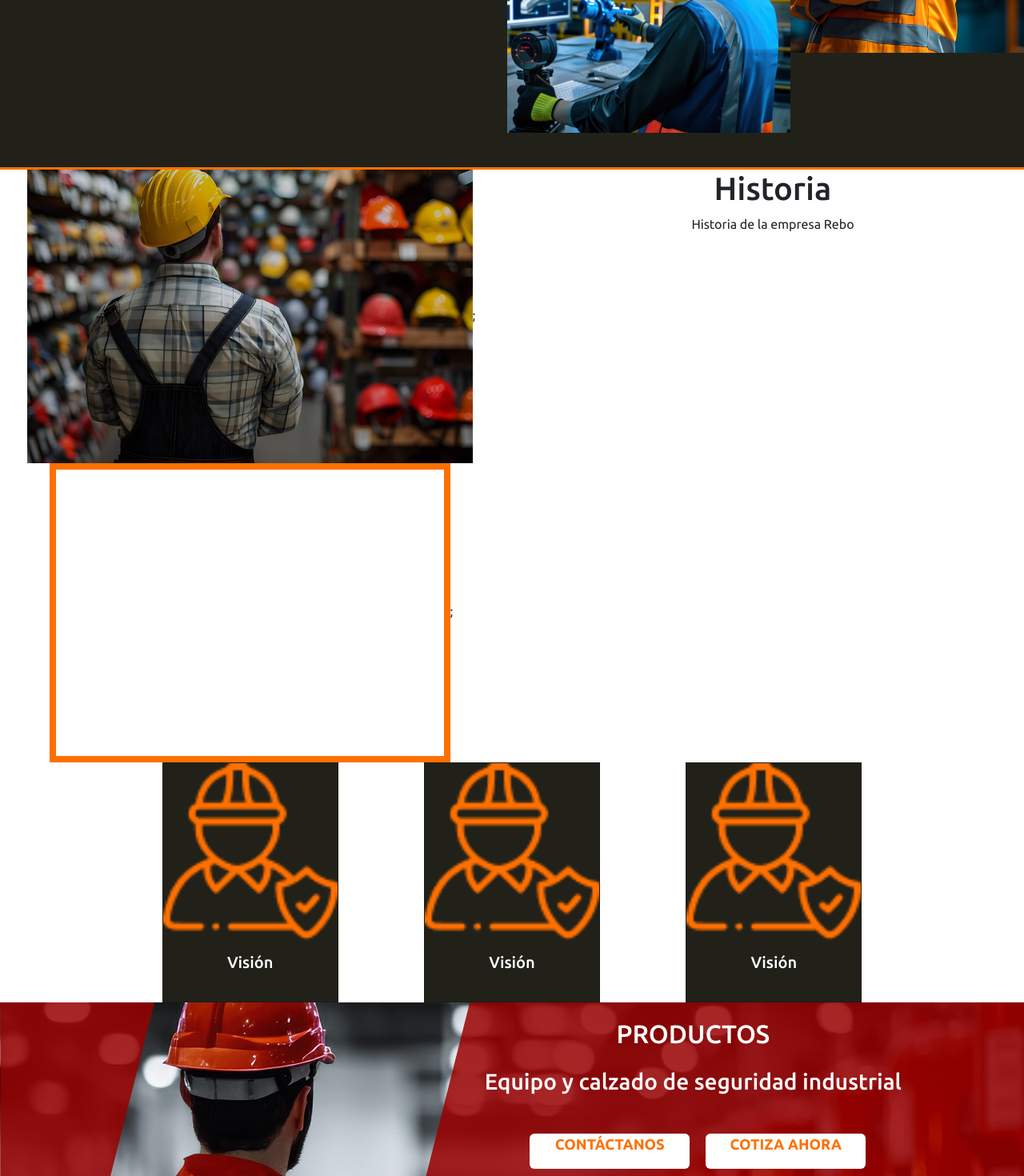
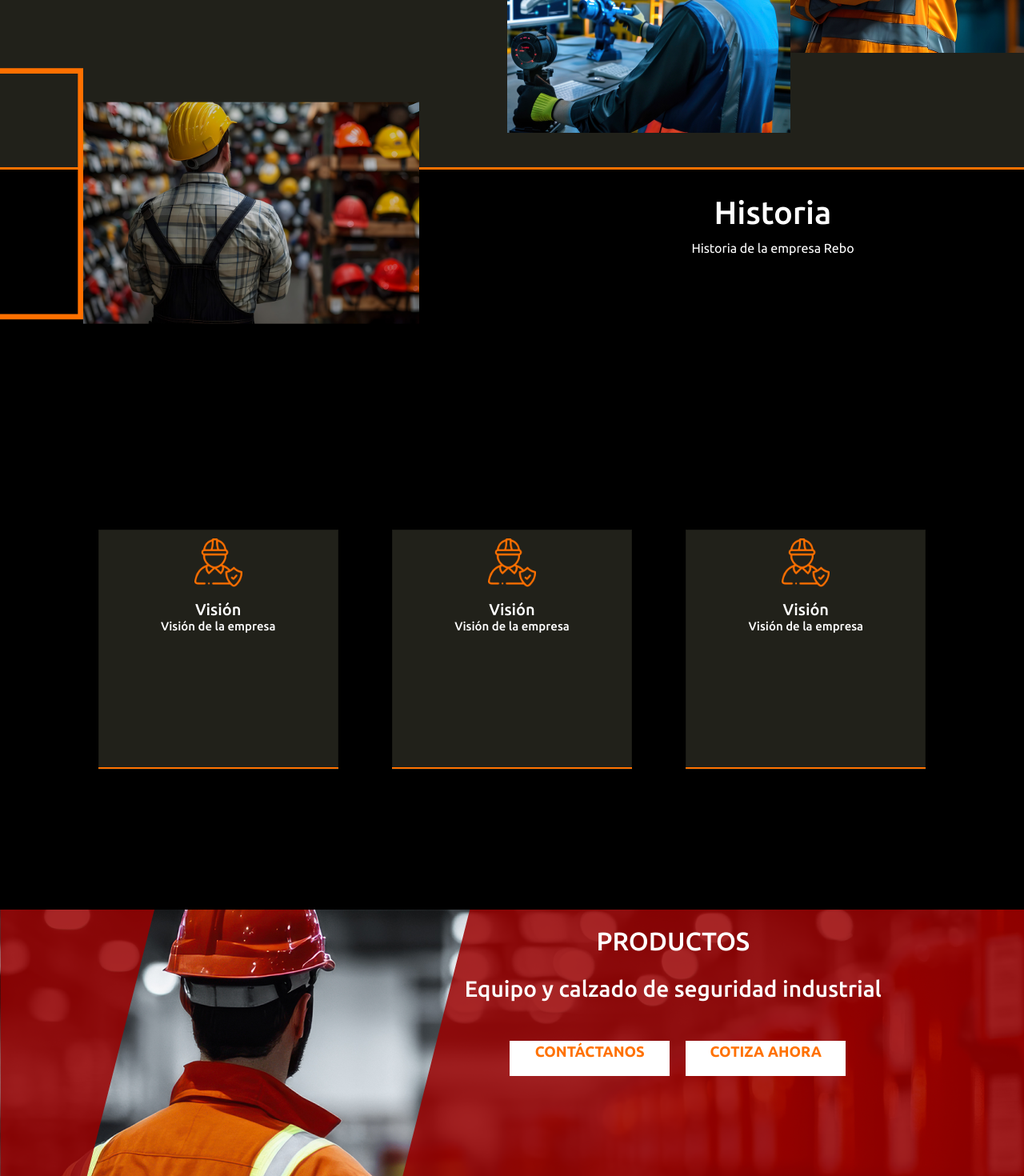
Before and after one commit to rebo-it/prototypes, a React (Create React App) app: page /Nosotros in a window 1280 px wide. Shown: the part 1080-2550 px from the top of the page at 80% size. Built offline with nearby package versions, Linux system fonts and the light colour scheme.

Commit message:
Fixed css for small screens

```diff
--- a/src/Components/Body/BodyStructure.css
+++ b/src/Components/Body/BodyStructure.css
@@ -57,6 +57,7 @@ div{
 	cursor: pointer;
 
   }
+
   .col text-start{
 	margin: 0;
 	padding: 0;
@@ -173,7 +174,7 @@ div{
 	.MidBody2Right{
 		padding-top: 20px;
 		padding-bottom: 20px;
-		padding-left: 20px;
+
 		padding-right: 20px;
 		background-color: rgba(153, 0, 0, 1);
 	}
--- a/src/Components/Body/BodyStructure.tsx
+++ b/src/Components/Body/BodyStructure.tsx
@@ -18,8 +18,8 @@ const BodyStructure: React.FC = () => {
     <div className="FullBody container-fluid bg-image p-0">
       <div className="TopBody">
         <div className="Top1 row justify-content-left ">
-          <div className="col justify-content-center justify-content-md-start">
-            <img className="LogoReboTop img-fluid" src={require('../Figma Components/ReboTopSection.png')} alt="Logo" />
+          <div className="LogoReboContainer col justify-content-start text-start ">
+            hola
           </div>
         </div>
         <div className="Top2 row justify-content-start justify-content-md-center text-wrap py-3  text-black" >
--- a/src/Components/Buttons/BodyTop1Button.css
+++ b/src/Components/Buttons/BodyTop1Button.css
@@ -1,5 +1,7 @@
 .btn{
-    border-radius: none;
+    --bs-btn-border-radius:0;
+    align-items: center;
+    border-radius: none!important;
     height: 5.5vh;
     min-height: 35px;
     font-weight: bold;
@@ -10,8 +12,8 @@
 
 }
 .BodyB{
-    border-radius: none;
-    border: none;
+    border-radius: none !important;
+    border: none!important;
     height: 5.5vh;
     font-weight: bold;
     max-width: 200px;
--- a/src/Components/Cards/HistoryCard.css
+++ b/src/Components/Cards/HistoryCard.css
@@ -0,0 +1,8 @@
+.Values{
+    height: 300px;
+    width: 300px;
+}
+.HistoryCardImage{
+    margin-top: 10px;
+    width: 60px;
+}
--- a/src/Components/Cards/HistoryCard.tsx
+++ b/src/Components/Cards/HistoryCard.tsx
@@ -24,10 +24,11 @@ const HistoryCard: React.FC<HistoryCardprops> = ({ label, label2}) => {
             <Card.Body className="HistoryCardBody" style={{maxHeight:'100px'}}>
                 <Card.Title className="HistoryCardTitle text-white" style={{ height:'72px', marginBottom:'68px' }}>
                     {label}
+                    <p style={{fontSize:'15px'}}>{label2}</p>
                 </Card.Title>
-                <p>{label2}</p>
+
             </Card.Body>
-            <div style={{width:'220px',backgroundColor:'rgba(255, 113, 0, 1)', height:'2px', marginTop:'75px'}}></div>
+            <div style={{width:'300px',backgroundColor:'rgba(255, 113, 0, 1)', height:'2px', marginTop:'125px'}}></div>
         </Card>
     );
 };
--- a/src/Components/Cards/LandingPageProducts.tsx
+++ b/src/Components/Cards/LandingPageProducts.tsx
@@ -9,6 +9,7 @@ interface LandingPageProductsprops {
     label: string;
     ContactLink: string;
     label2: string;
+
 
 }
 
--- a/src/Components/Header and Footer/Footer.css
+++ b/src/Components/Header and Footer/Footer.css
@@ -18,7 +18,6 @@
 }
 .LogoReboEnd{
 
-	height: 15vh;
-	width: 15vw;
+
 	min-width: 100px;
 }
--- a/src/Components/Header and Footer/HeaderBar.css
+++ b/src/Components/Header and Footer/HeaderBar.css
@@ -20,7 +20,7 @@
 .Logo {
     padding-left: 3vw;
     width: 30vw;
-    min-width: 150px;
+    min-width: 200px;
 
 }
 
--- a/src/Components/Header and Footer/HeaderBar.tsx
+++ b/src/Components/Header and Footer/HeaderBar.tsx
@@ -52,7 +52,7 @@ const HeaderBar: React.FC<HeaderBarprops> = () => {
 					<HeaderButton label="CONTACTANOS" IconClass=""  IconColor="white" routePath="" LabelColor="white"/>
 					<img className="3Dots img-fluid nav-item dropdown" src={require('../Figma Components/Group 1.png')} alt="3 dots"/>
 					</nav>
-					<Button variant="primary" onClick={handleShow} className="d-lg-none " style={{ border: 'none', background: 'none'}}>
+					<Button variant="primary" onClick={handleShow} className="Menu d-lg-none text-center " style={{ border: 'none', background: 'none'}}>
 					Menú
 				</Button>
 				</div>
--- /dev/null
+++ b/src/Components/Sections/History.css
@@ -0,0 +1,12 @@
+.HistoryBody{
+    background-color: black;
+    min-height: 925px;
+}
+.HistoryTop{
+    margin-bottom: 50px;
+}
+.HistoryImages{
+    margin-top: 30px;
+    height: fit-content;
+
+}
--- a/src/Components/Sections/History.tsx
+++ b/src/Components/Sections/History.tsx
@@ -4,25 +4,26 @@ import { Container, Row, Col } from 'react-bootstrap'; // Importa los componente
 import Image from 'react-bootstrap/Image';
 import HistoryCarousel from "../Cards/HistoryCarousel";
 import HistoryCard from "../Cards/HistoryCard";
+import './History.css'
 
 const History: React.FC = () => {
   return (
     <Container fluid className="HistoryBody bg-image p-0">
       {/* Resto del contenido de la parte superior */}
-      <Row className="HistoryTop p-0">
-        <Col xs={12} lg={6} className="HistoryImages position relative">
-        <Image className="z-1 position absolute" src={require('../Figma Components/History/grupo-rebo-hero-9 1.png')} fluid />;
-        <Image className="z-0 position absolute " src={require('../Figma Components/History/Rectangle 31.png')} fluid />;
+      <Row className="HistoryTop p-0" style={{height:'400px'}}>
+        <Col xs={12} lg={6} className="HistoryImages position-relative justify-content-center" style={{marginBottom:'100px'}}>
+        <Image className="z-1 position-absolute top-100 start-50 translate-middle" src={require('../Figma Components/History/grupo-rebo-hero-9 1.png')} fluid style={{ width: '80%', maxWidth:'420px' }} />;
+        <Image className="z-0 position-absolute top-35 end-50 translate-middle " src={require('../Figma Components/History/Rectangle 31.png')} fluid style={{ width: '80%', maxWidth:'420px' }}/>;
 
 
         </Col>
         <Col xs={12} lg={6} className="HistoryText justify-content-start">
-            <h1>Historia</h1>
-            <p>Historia de la empresa Rebo</p>
+            <h1 className="text-white" style={{marginTop:'30px'}}>Historia</h1>
+            <p className="text-white">Historia de la empresa Rebo</p>
         </Col>
 
       </Row>
-      <Row className="HistoryLow justify-content-center p-0">
+      <Row className="HistoryLow justify-content-center p-0" xs={12} lg={12}>
         <div className="d-lg-none">
           <HistoryCarousel/>
         </div>
--- a/src/Components/Sections/MidSection.css
+++ b/src/Components/Sections/MidSection.css
@@ -15,7 +15,7 @@
 	background-repeat: no-repeat;
 
 
-	border-left: solid 50px transparent;
+
 
 }
 .MidBody2{
```
